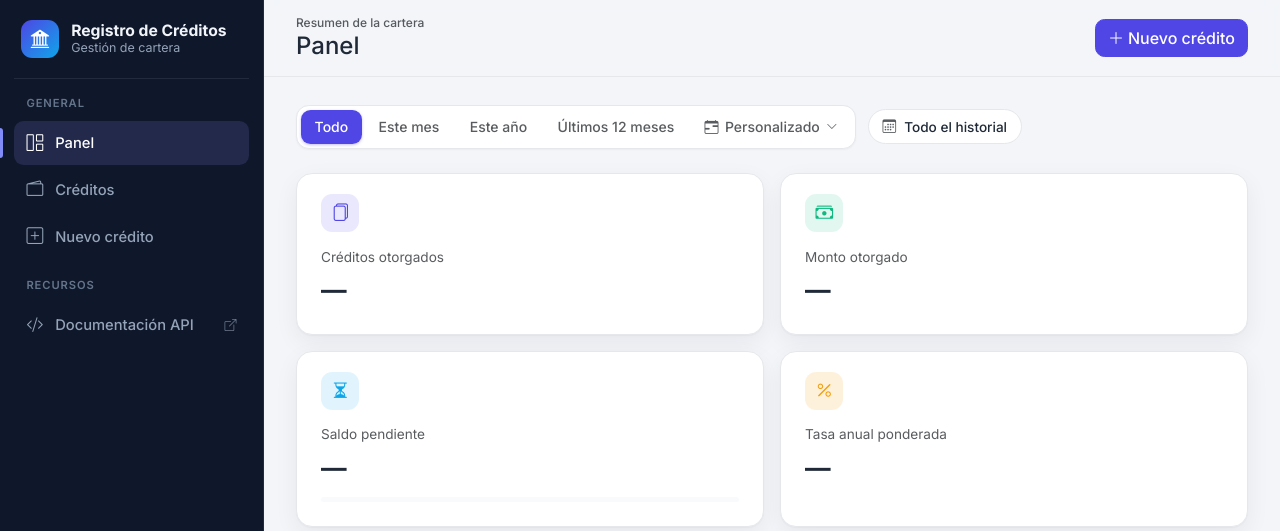
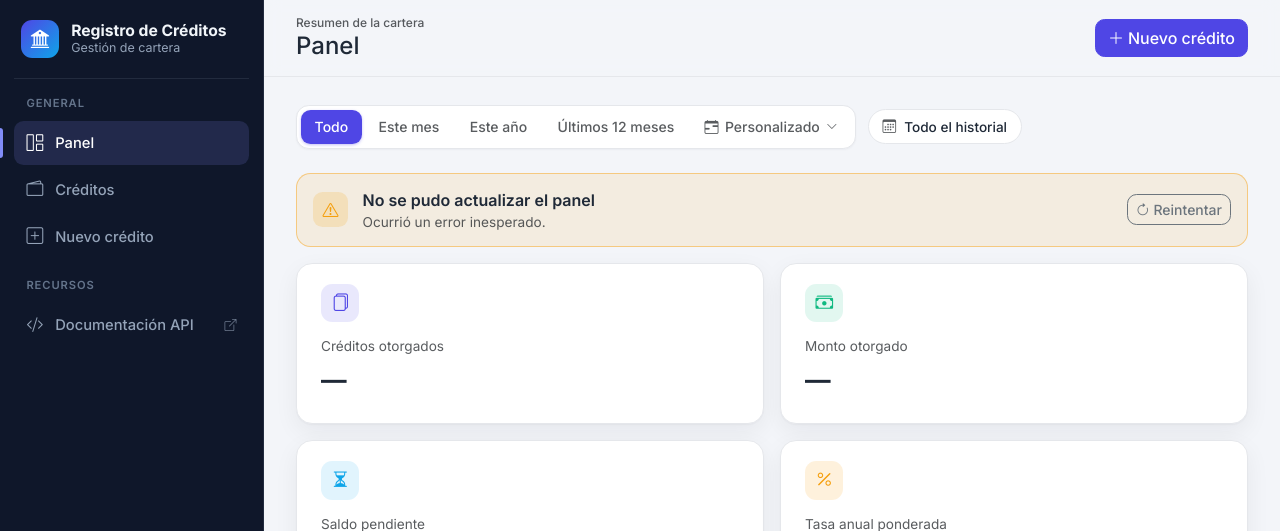
Before and after one commit to IrvinSegura/Registros-de-Creditos, a Flask app: page / in a window 1280 px wide. Shown: the top 531 px of the page. Run offline with Flask 3, Linux system fonts and the light colour scheme; the visitor is signed in with stand-in values (Sample User, id 1); data comes from the database, SQL or seed files in the repository; parts of the project's set-up code (start-up, migrations or seed data) failed here and were passed over; some libraries are stand-ins or nearby versions.

Commit message:
feat(ui): warn when the dashboard cannot refresh and offer a retry

```diff
--- a/app/static/css/views/dashboard.css
+++ b/app/static/css/views/dashboard.css
@@ -140,6 +140,49 @@
 .period-clear:focus-visible {
     background: var(--app-surface-muted);
     color: var(--bs-body-color);
+}
+
+/* Shown when the summary cannot be loaded; the last figures stay visible below it */
+.dashboard-alert {
+    display: flex;
+    flex-wrap: wrap;
+    align-items: center;
+    gap: 0.9rem;
+    padding: 0.85rem 1rem;
+    border: 1px solid rgba(245, 158, 11, 0.45);
+    border-radius: 0.9rem;
+    background: rgba(245, 158, 11, 0.1);
+}
+
+.dashboard-alert[hidden] {
+    display: none;
+}
+
+.dashboard-alert-icon {
+    display: grid;
+    place-items: center;
+    flex-shrink: 0;
+    width: 2.2rem;
+    height: 2.2rem;
+    border-radius: 0.6rem;
+    background: rgba(245, 158, 11, 0.18);
+    color: var(--app-chart-4);
+}
+
+.dashboard-alert-body {
+    flex: 1 1 12rem;
+    min-width: 0;
+}
+
+.dashboard-alert-title {
+    margin: 0;
+    font-weight: 600;
+}
+
+.dashboard-alert-text {
+    margin: 0;
+    font-size: 0.85rem;
+    color: var(--bs-secondary-color);
 }
 
 .kpi-card .card-body {
--- a/app/static/js/views/dashboard.js
+++ b/app/static/js/views/dashboard.js
@@ -1,6 +1,6 @@
 import { createPeriodPicker } from "../components/period-picker.js";
 import { renderPortfolioCharts, resizePortfolioCharts } from "../components/portfolio-charts.js";
-import { creditsApi } from "../lib/api.js";
+import { creditsApi, userMessage } from "../lib/api.js";
 import { onCreditsChanged } from "../lib/events.js";
 import {
     formatCurrency, formatDate, formatDayMonth, formatInteger, formatMonths, formatPercent, todayIso,
@@ -9,11 +9,14 @@ import { VIEW_SHOWN } from "../lib/router.js";
 
 let summary = null;
 let period = {};
+let requestId = 0;
 let openCredit = () => {};
 
 export function initDashboard({ onView } = {}) {
     if (onView) openCredit = onView;
     createPeriodPicker({ onChange: setPeriod });
+
+    document.getElementById("dashboard-retry").addEventListener("click", loadSummary);
 
     document.getElementById("upcoming-payments").addEventListener("click", event => {
         const button = event.target.closest("button[data-id]");
@@ -37,13 +40,30 @@ function setPeriod(range) {
 }
 
 async function loadSummary() {
+    // A slower answer for an older period must not overwrite a newer one
+    const current = ++requestId;
+    const retry = document.getElementById("dashboard-retry");
+    retry.disabled = true;
     try {
-        summary = await creditsApi.summary(period);
+        const data = await creditsApi.summary(period);
+        if (current !== requestId) return;
+        summary = data;
+        showError(null);
         render(summary);
     } catch (error) {
-        // The dashboard is secondary; keep the last data instead of interrupting the user
-        console.error("Could not load the credit summary", error);
+        if (current !== requestId) return;
+        // Keep the last figures on screen, but say they could not be refreshed
+        showError(error);
+    } finally {
+        if (current === requestId) retry.disabled = false;
     }
+}
+
+function showError(error) {
+    document.getElementById("dashboard-error").hidden = !error;
+    if (!error) return;
+    const kept = summary ? " Se muestran los últimos datos cargados." : "";
+    setText("dashboard-error-text", `${userMessage(error)}${kept}`);
 }
 
 function render(data) {
--- a/app/templates/views/dashboard.html
+++ b/app/templates/views/dashboard.html
@@ -41,6 +41,17 @@
             <i class="bi bi-x-lg" aria-hidden="true"></i>
         </button>
     </div>
+</div>
+
+<div class="dashboard-alert mb-3" id="dashboard-error" role="alert" hidden>
+    <span class="dashboard-alert-icon" aria-hidden="true"><i class="bi bi-exclamation-triangle"></i></span>
+    <div class="dashboard-alert-body">
+        <p class="dashboard-alert-title">No se pudo actualizar el panel</p>
+        <p class="dashboard-alert-text" id="dashboard-error-text"></p>
+    </div>
+    <button type="button" class="btn btn-sm btn-outline-secondary" id="dashboard-retry">
+        <i class="bi bi-arrow-clockwise" aria-hidden="true"></i> Reintentar
+    </button>
 </div>
 
 <div class="row g-3 mb-3">
```
